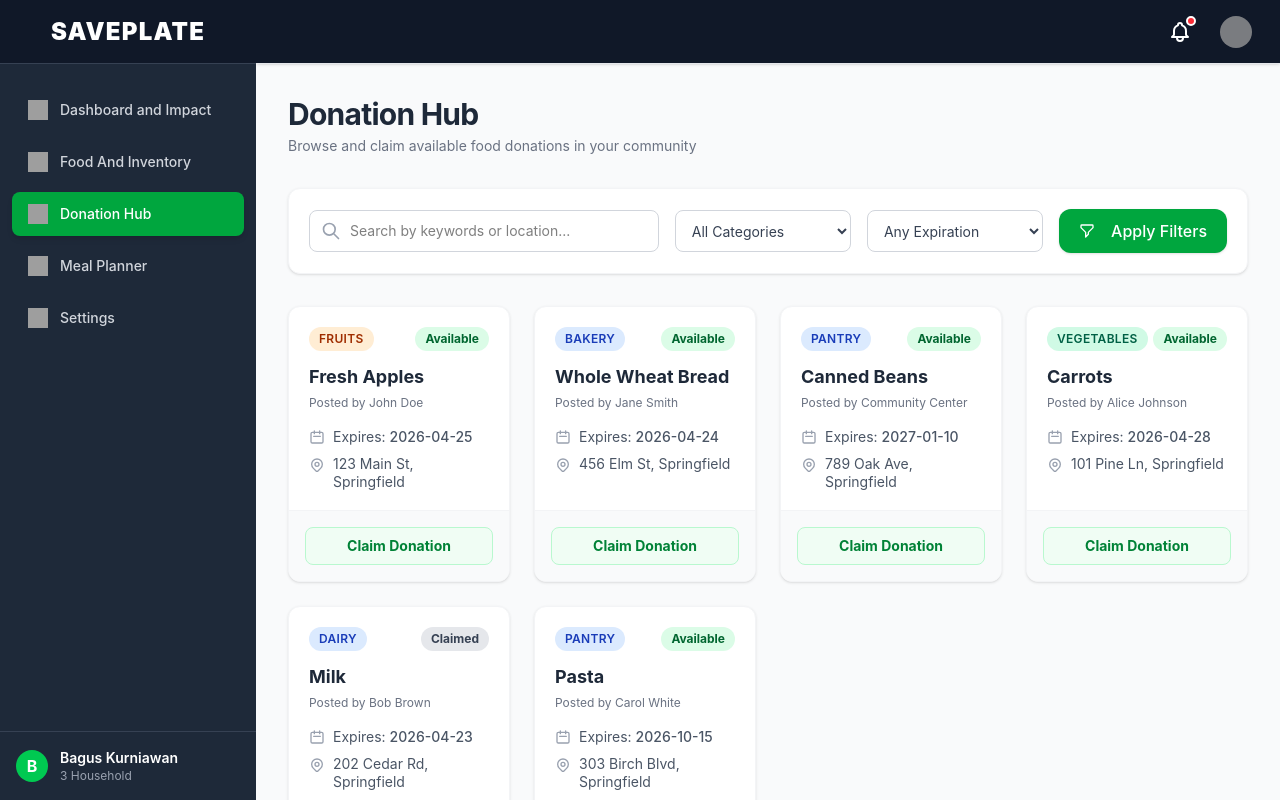
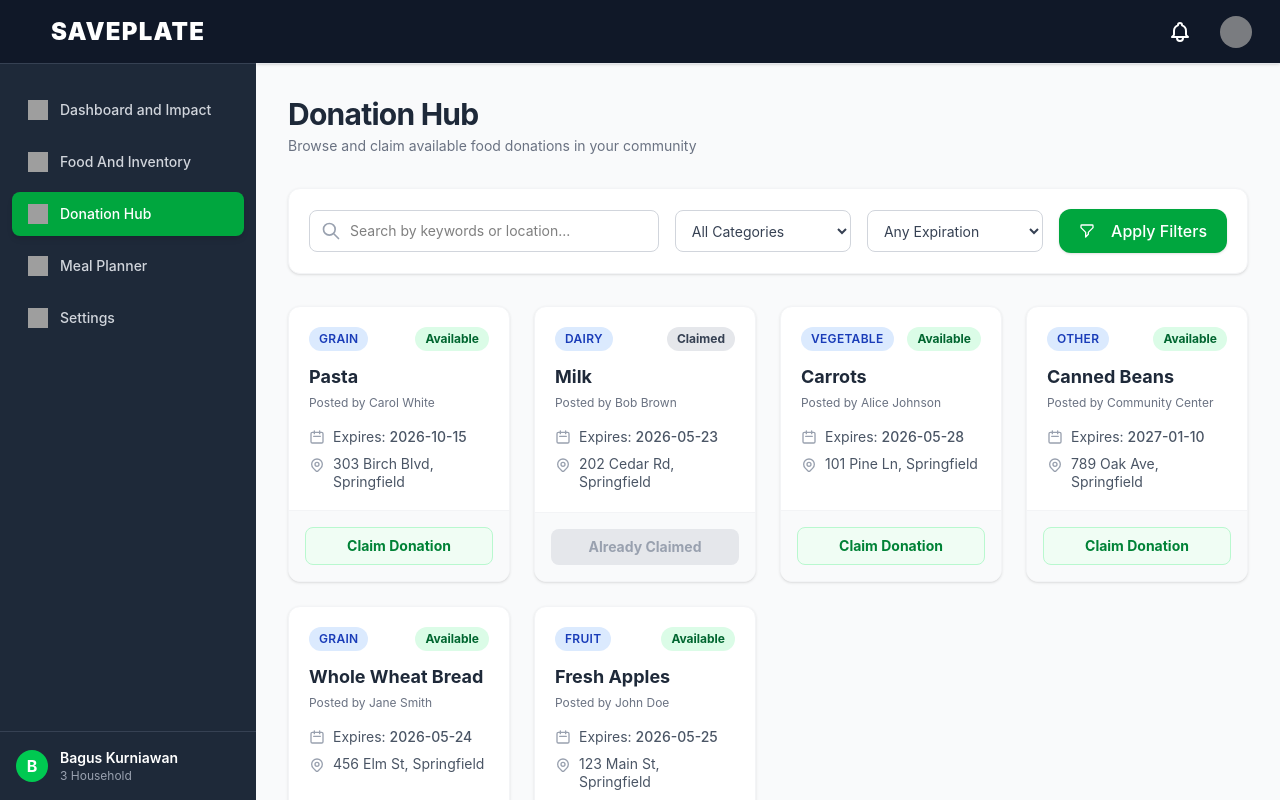
Before and after one commit to kurngxtech/SmartWaste, an Angular app in the folder SavePlateApp/: page /donations in a window 1280 px wide. Built offline with nearby package versions, Linux system fonts and the light colour scheme; grey boxes are pictures that could not be loaded.

Commit message:
features: completing prototype part 1

```diff
--- a/SavePlateApp/src/app/services/inventory.service.ts
+++ b/SavePlateApp/src/app/services/inventory.service.ts
@@ -12,6 +12,7 @@ export interface InventoryItem {
    daysLeft?: number;
    isUsed?: boolean;
    isPlanned?: boolean;
+   isClaimed?: boolean;
 }
 
 @Injectable({
@@ -19,15 +20,15 @@ export interface InventoryItem {
 })
 export class InventoryService {
    private _items = signal<InventoryItem[]>([
-      { id: '1', name: 'Spinach', category: 'Vegetable', quantity: 2, expiryDate: '2026-04-22', location: 'Fridge', status: '', note: 'Organic' },
-      { id: '2', name: 'Milk', category: 'Dairy', quantity: 1, expiryDate: '2026-04-20', location: 'Fridge', status: '', note: '-' },
+      { id: '1', name: 'Spinach', category: 'Vegetable', quantity: 2, expiryDate: '2026-05-20', location: 'Fridge', status: '', note: 'Organic' },
+      { id: '2', name: 'Milk', category: 'Dairy', quantity: 1, expiryDate: '2026-05-18', location: 'Fridge', status: '', note: '-' },
       { id: '3', name: 'Rice', category: 'Grain', quantity: 5, expiryDate: '2026-12-01', location: 'Pantry', status: '', note: 'Jasmine rice' },
-      { id: '4', name: 'Chicken Breast', category: 'Meat', quantity: 3, expiryDate: '2026-04-25', location: 'Freezer', status: '', note: '-' },
-      { id: '5', name: 'Apple', category: 'Fruit', quantity: 6, expiryDate: '2026-05-10', location: 'Fridge', status: '', note: '-' },
-      { id: '6', name: 'Pork Belly', category: 'Meat', quantity: 1, expiryDate: '2026-04-25', location: 'Freezer', status: '', note: '-' }
+      { id: '4', name: 'Chicken Breast', category: 'Meat', quantity: 3, expiryDate: '2026-05-25', location: 'Freezer', status: '', note: '-' },
+      { id: '5', name: 'Apple', category: 'Fruit', quantity: 6, expiryDate: '2026-05-15', location: 'Fridge', status: '', note: '-' },
+      { id: '6', name: 'Pork Belly', category: 'Meat', quantity: 1, expiryDate: '2026-05-19', location: 'Freezer', status: '', note: '-' }
    ]);
 
-   today = new Date('2026-04-19T00:00:00');
+   today = new Date();
 
    readonly items = this._items.asReadonly();
 
@@ -38,7 +39,7 @@ export class InventoryService {
    refreshStatuses() {
       this._items.update(items => {
          return items.map(item => {
-            if (item.status === 'Donated') return item;
+            if (item.status === 'Donated' || item.status === 'Planned') return item;
 
             const expDate = new Date(item.expiryDate);
             const diffTime = expDate.getTime() - this.today.getTime();
@@ -101,6 +102,10 @@ export class InventoryService {
       this._items.set(newItems);
    }
 
+   updateItem(updatedItem: InventoryItem) {
+      this._items.update(items => items.map(i => i.id === updatedItem.id ? updatedItem : i));
+   }
+
    addItem(item: InventoryItem) {
       this._items.update(items => [...items, item]);
    }
@@ -108,4 +113,17 @@ export class InventoryService {
    removeItem(id: string) {
       this._items.update(items => items.filter(i => i.id !== id));
    }
+
+   getItemById(id: string): InventoryItem | undefined {
+      return this._items().find(i => i.id === id);
+   }
+
+   planItem(id: string) {
+      this._items.update(items => items.map(item => {
+         if (item.id === id) {
+            return { ...item, isPlanned: true, status: 'Planned' };
+         }
+         return item;
+      }));
+   }
 }
--- a/SavePlateApp/src/app/services/notification.service.ts
+++ b/SavePlateApp/src/app/services/notification.service.ts
@@ -25,46 +25,43 @@ export class NotificationService {
          type: (n.type === 'danger' ? 'danger' : n.type) as any
       }));
 
-      // 2. Get alerts from AnalyticsService and convert to AppNotification
-      // Note: Since AnalyticsService.getAlerts() doesn't use signals yet,
-      // this won't auto-update unless AnalyticsService is changed.
-      // However, it will update when inventoryService changes.
-      const analyticsNotifs: AppNotification[] = this.analyticsService.getAlerts().map((alert, index) => {
-         let type: 'danger' | 'warning' | 'success' | 'info' = 'info';
-         let icon = '';
-         let action = 'View Details';
-
-         if (alert.type === 'success') {
-            type = 'success';
-            icon = 'M9 12l2 2 4-4m6 2a9 9 0 11-18 0 9 9 0 0118 0z';
-            action = 'View Donation';
-         } else if (alert.type === 'alert') {
-            type = 'danger';
-            icon = 'M12 9v2m0 4h.01m-6.938 4h13.856c1.54 0 2.502-1.667 1.732-3L13.732 4c-.77-1.333-2.694-1.333-3.464 0L3.34 16c-.77 1.333.192 3 1.732 3z';
-            action = 'Check Item';
-         }
-
-         return {
-            id: `analytics-${index}`,
-            title: alert.title,
-            description: alert.subtitle,
-            time: 'Today',
-            type,
-            icon,
-            action,
+      // 2. Get donation alerts dynamically from InventoryService
+      const donatedNotifs: AppNotification[] = this.inventoryService.items()
+         .filter(item => item.status === 'Donated')
+         .map((item, index) => ({
+            id: `donated-${item.id}`,
+            title: 'DONATION SUCCESS',
+            description: `${item.quantity} of ${item.name} donated successfully`,
+            time: 'Just now',
+            type: 'success',
+            icon: 'M9 12l2 2 4-4m6 2a9 9 0 11-18 0 9 9 0 0118 0z',
+            action: 'View Donation',
             isRead: false,
             details: {
-               impactText: type === 'success'
-                  ? `Your donation was claimed! This helped save food and support the community.`
-                  : `Please check your inventory to resolve this alert.`,
-               actionButtons: type === 'success'
-                  ? [{ label: 'View Donation', action: 'view_donation', style: 'primary' as const }]
-                  : [{ label: 'Check Item', action: 'check_item', style: 'primary' as const }]
+               impactText: `Your donation was registered! This helps save food and support the community.`,
+               actionButtons: [{ label: 'View Donation', action: 'view_donation', style: 'primary' as const }]
             }
-         };
-      });
+         }));
 
-      let allNotifs = [...inventoryNotifs, ...analyticsNotifs];
+      // 3. Get claimed alerts from InventoryService
+      const claimedNotifs: AppNotification[] = this.inventoryService.items()
+         .filter(item => item.isClaimed)
+         .map((item) => ({
+            id: `claimed-${item.id}`,
+            title: 'ITEM CLAIMED',
+            description: `You successfully claimed ${item.name}.`,
+            time: 'Just now',
+            type: 'info',
+            icon: 'M9 12l2 2 4-4m6 2a9 9 0 11-18 0 9 9 0 0118 0z',
+            action: 'View Inventory',
+            isRead: false,
+            details: {
+               impactText: `You've helped reduce food waste by claiming this item! It has been added to your inventory.`,
+               actionButtons: [{ label: 'View Inventory', action: 'view_inventory', style: 'primary' as const }]
+            }
+         }));
+
+      let allNotifs = [...inventoryNotifs, ...donatedNotifs, ...claimedNotifs];
 
       // Apply settings logic to filter notifications
       if (!prefs.expiryAlerts) {
@@ -77,7 +74,7 @@ export class NotificationService {
          allNotifs = allNotifs.filter(n => n.type !== 'info');
       }
 
-      return allNotifs;
+      return allNotifs.reverse();
    });
 
    getAllNotifications(): AppNotification[] {
--- a/SavePlateApp/src/app/user-page/donation-hub-page/donation-hub-page.html
+++ b/SavePlateApp/src/app/user-page/donation-hub-page/donation-hub-page.html
@@ -121,11 +121,22 @@
                </div>
 
                <div class="p-4 bg-gray-50 border-t border-gray-100">
-                  <button (click)="claimDonation(item)" [disabled]="item.status === 'Claimed'"
-                     class="w-full py-2 px-4 rounded-lg font-bold text-sm transition-colors flex items-center justify-center"
-                     [ngClass]="item.status === 'Claimed' ? 'bg-gray-200 text-gray-400 cursor-not-allowed' : 'bg-green-50 hover:bg-green-600 hover:text-white text-green-700 border border-green-200 hover:border-transparent'">
-                     {{ item.status === 'Claimed' ? 'Already Claimed' : 'Claim Donation' }}
-                  </button>
+                  <ng-container *ngIf="item.postedBy !== 'You'; else userDonationActions">
+                     <button (click)="claimDonation(item)" [disabled]="item.status === 'Claimed'"
+                        class="w-full py-2 px-4 rounded-lg font-bold text-sm transition-colors flex items-center justify-center"
+                        [ngClass]="item.status === 'Claimed' ? 'bg-gray-200 text-gray-400 cursor-not-allowed' : 'bg-green-50 hover:bg-green-600 hover:text-white text-green-700 border border-green-200 hover:border-transparent'">
+                        {{ item.status === 'Claimed' ? 'Already Claimed' : 'Claim Donation' }}
+                     </button>
+                  </ng-container>
+                  <ng-template #userDonationActions>
+                     <div class="flex flex-col gap-2">
+                        <span class="text-xs text-gray-500 font-medium text-center">3 Volunteers in your area are eligible to claim this</span>
+                        <button (click)="cancelDonation(item)"
+                           class="w-full py-2 px-4 rounded-lg font-bold text-sm transition-colors bg-red-50 text-red-700 border border-red-200 hover:bg-red-600 hover:text-white hover:border-transparent">
+                           Cancel Donation
+                        </button>
+                     </div>
+                  </ng-template>
                </div>
             </div>
 
--- a/SavePlateApp/src/app/user-page/donation-hub-page/donation-hub-page.ts
+++ b/SavePlateApp/src/app/user-page/donation-hub-page/donation-hub-page.ts
@@ -1,8 +1,9 @@
-import { Component, OnInit } from '@angular/core';
+import { Component, OnInit, inject } from '@angular/core';
 import { CommonModule } from '@angular/common';
 import { FormsModule } from '@angular/forms';
 import { SideBarNavigation } from '../side-bar-navigation/side-bar-navigation';
 import { Header } from '../header/header';
+import { InventoryService } from '../../services/inventory.service';
 
 export interface DonationItem {
    id: string;
@@ -14,6 +15,15 @@ export interface DonationItem {
    postedBy: string;
 }
 
+const MOCK_DONATIONS: DonationItem[] = [
+   { id: '1', name: 'Fresh Apples', category: 'Fruit', expiryDate: '2026-05-25', pickupLocation: '123 Main St, Springfield', status: 'Available', postedBy: 'John Doe' },
+   { id: '2', name: 'Whole Wheat Bread', category: 'Grain', expiryDate: '2026-05-24', pickupLocation: '456 Elm St, Springfield', status: 'Available', postedBy: 'Jane Smith' },
+   { id: '3', name: 'Canned Beans', category: 'Other', expiryDate: '2027-01-10', pickupLocation: '789 Oak Ave, Springfield', status: 'Available', postedBy: 'Community Center' },
+   { id: '4', name: 'Carrots', category: 'Vegetable', expiryDate: '2026-05-28', pickupLocation: '101 Pine Ln, Springfield', status: 'Available', postedBy: 'Alice Johnson' },
+   { id: '5', name: 'Milk', category: 'Dairy', expiryDate: '2026-05-23', pickupLocation: '202 Cedar Rd, Springfield', status: 'Claimed', postedBy: 'Bob Brown' },
+   { id: '6', name: 'Pasta', category: 'Grain', expiryDate: '2026-10-15', pickupLocation: '303 Birch Blvd, Springfield', status: 'Available', postedBy: 'Carol White' }
+];
+
 @Component({
    selector: 'app-donation-hub-page',
    standalone: true,
@@ -22,14 +32,9 @@ export interface DonationItem {
    styleUrl: './donation-hub-page.css'
 })
 export class DonationHubPage implements OnInit {
-   donations: DonationItem[] = [
-      { id: '1', name: 'Fresh Apples', category: 'Fruits', expiryDate: '2026-04-25', pickupLocation: '123 Main St, Springfield', status: 'Available', postedBy: 'John Doe' },
-      { id: '2', name: 'Whole Wheat Bread', category: 'Bakery', expiryDate: '2026-04-24', pickupLocation: '456 Elm St, Springfield', status: 'Available', postedBy: 'Jane Smith' },
-      { id: '3', name: 'Canned Beans', category: 'Pantry', expiryDate: '2027-01-10', pickupLocation: '789 Oak Ave, Springfield', status: 'Available', postedBy: 'Community Center' },
-      { id: '4', name: 'Carrots', category: 'Vegetables', expiryDate: '2026-04-28', pickupLocation: '101 Pine Ln, Springfield', status: 'Available', postedBy: 'Alice Johnson' },
-      { id: '5', name: 'Milk', category: 'Dairy', expiryDate: '2026-04-23', pickupLocation: '202 Cedar Rd, Springfield', status: 'Claimed', postedBy: 'Bob Brown' },
-      { id: '6', name: 'Pasta', category: 'Pantry', expiryDate: '2026-10-15', pickupLocation: '303 Birch Blvd, Springfield', status: 'Available', postedBy: 'Carol White' }
-   ];
+   private inventoryService = inject(InventoryService);
+
+   donations: DonationItem[] = [];
 
    filteredDonations: DonationItem[] = [];
 
@@ -38,7 +43,7 @@ export class DonationHubPage implements OnInit {
    selectedCategory = 'All';
    selectedExpiry = 'All';
 
-   categories = ['All', 'Fruits', 'Vegetables', 'Bakery', 'Pantry', 'Dairy', 'Meat', 'Other'];
+   categories = ['All', 'Fruit', 'Vegetable', 'Dairy', 'Meat', 'Grain', 'Snack', 'Beverage', 'Other'];
    expiryOptions = ['All', 'Expiring in 7 days', 'Expiring in 30 days'];
 
    // Toast feedback state
@@ -46,6 +51,22 @@ export class DonationHubPage implements OnInit {
    toastType: 'success' | 'error' = 'success';
 
    ngOnInit() {
+      const userDonated = this.inventoryService.items()
+         .filter(item => item.status === 'Donated')
+         .map(item => ({
+            id: item.id,
+            name: item.name,
+            category: item.category,
+            expiryDate: item.expiryDate,
+            pickupLocation: 'Your Address',
+            status: 'Available' as const,
+            postedBy: 'You'
+         }));
+
+      this.donations = [
+         ...MOCK_DONATIONS,
+         ...userDonated
+      ].reverse();
       this.filteredDonations = [...this.donations];
    }
 
@@ -61,7 +82,7 @@ export class DonationHubPage implements OnInit {
          let matchExpiry = true;
          if (this.selectedExpiry !== 'All') {
             const expDate = new Date(item.expiryDate);
-            const today = new Date('2026-04-20');
+            const today = new Date();
             const diffDays = Math.ceil((expDate.getTime() - today.getTime()) / (1000 * 3600 * 24));
 
             if (this.selectedExpiry === 'Expiring in 7 days') {
@@ -72,17 +93,38 @@ export class DonationHubPage implements OnInit {
          }
 
          return matchSearch && matchCategory && matchExpiry;
-      });
+      }).reverse();
    }
 
    claimDonation(item: DonationItem) {
       if (item.status === 'Claimed') return;
 
-      // Simulate backend update
       item.status = 'Claimed';
 
-      // Show toast
-      this.showToast(`Successfully claimed ${item.name}! Please arrange pickup soon.`, 'success');
+      this.inventoryService.addItem({
+         id: 'claimed-' + item.id,
+         name: item.name,
+         category: item.category,
+         quantity: 1,
+         expiryDate: item.expiryDate,
+         location: 'Fridge',
+         status: 'Good',
+         note: `Claimed from ${item.postedBy}`,
+         isClaimed: true
+      });
+
+      this.showToast(`Successfully claimed ${item.name}! Added to your inventory.`, 'success');
+   }
+
+   cancelDonation(item: DonationItem) {
+      const invItem = this.inventoryService.getItemById(item.id);
+      if (invItem) {
+         invItem.status = 'Good';
+         this.inventoryService.updateItem(invItem);
+      }
+      this.donations = this.donations.filter(d => d.id !== item.id);
+      this.applyFilters();
+      this.showToast(`Donation cancelled. Item returned to inventory.`, 'success');
    }
 
    showToast(message: string, type: 'success' | 'error') {
--- a/SavePlateApp/src/app/user-page/food-inventory-page/food-inventory-page.ts
+++ b/SavePlateApp/src/app/user-page/food-inventory-page/food-inventory-page.ts
@@ -6,9 +6,7 @@ import { SideBarNavigation } from '../side-bar-navigation/side-bar-navigation';
 import { Header } from '../header/header';
 import { MealPlannerService } from '../../services/meal-planner';
 import { InventoryService, InventoryItem } from '../../services/inventory.service';
-import { Router } from '@angular/router';
-
-// Interface moved to service
+import { Router, ActivatedRoute } from '@angular/router';
 
 
 @Component({
@@ -65,7 +63,8 @@ export class FoodInventoryPageComponent implements OnInit {
       private fb: FormBuilder,
       private mealPlannerService: MealPlannerService,
       private inventoryService: InventoryService,
-      private router: Router
+      private router: Router,
+      private route: ActivatedRoute
    ) {
       this.addForm = this.fb.group({
          name: ['', Validators.required],
@@ -88,6 +87,15 @@ export class FoodInventoryPageComponent implements OnInit {
       this.items = [...this.inventoryService.items()];
       this.calculateSummary();
       this.applyFilters();
+
+      this.route.queryParams.subscribe(params => {
+         if (params['action'] === 'donate' && params['itemId']) {
+            const itemToDonate = this.items.find(i => i.id === params['itemId']);
+            if (itemToDonate) {
+               this.openDonateModal(itemToDonate);
+            }
+         }
+      });
    }
 
    updateItemStatuses() {
@@ -112,7 +120,7 @@ export class FoodInventoryPageComponent implements OnInit {
          const matchStatus = this.selectedStatus === 'All' || item.status === this.selectedStatus;
 
          return matchSearch && matchCategory && matchLocation && matchStatus;
-      });
+      }).reverse();
    }
 
    onFilterChange() {
@@ -266,6 +274,7 @@ export class FoodInventoryPageComponent implements OnInit {
          case 'Expiring soon': return 'bg-yellow-100 text-yellow-800';
          case 'Expired': return 'bg-red-100 text-red-800';
          case 'Donated': return 'bg-gray-100 text-gray-500';
+         case 'Planned': return 'bg-blue-100 text-blue-800';
          default: return 'bg-gray-100 text-gray-800';
       }
    }
--- a/SavePlateApp/src/app/user-page/notifications-page/notifications-page.ts
+++ b/SavePlateApp/src/app/user-page/notifications-page/notifications-page.ts
@@ -1,9 +1,12 @@
 import { Component, inject, Signal } from '@angular/core';
 import { CommonModule } from '@angular/common';
+import { Router } from '@angular/router';
 import { SideBarNavigation } from '../side-bar-navigation/side-bar-navigation';
 import { Header } from '../header/header';
 import { NotificationService } from '../../services/notification.service';
 import { AppNotification } from '../../models/notification.model';
+import { InventoryService } from '../../services/inventory.service';
+import { MealPlannerService } from '../../services/meal-planner';
 
 @Component({
    selector: 'app-notifications-page',
@@ -13,6 +16,10 @@ import { AppNotification } from '../../models/notification.model';
 })
 export class NotificationsPage {
    private notificationService = inject(NotificationService);
+   private inventoryService = inject(InventoryService);
+   private mealPlannerService = inject(MealPlannerService);
+   private router = inject(Router);
+
    notifications: Signal<AppNotification[]> = this.notificationService.notifications;
 
    selectedNotif: any | null = null;
@@ -28,8 +35,32 @@ export class NotificationsPage {
    }
 
    handleAction(action: string) {
-      console.log('Action triggered:', action);
-      // Here you could trigger routing or call a service based on the action
+      if (!this.selectedNotif) return;
+
+      if (action === 'plan') {
+         const item = this.inventoryService.getItemById(this.selectedNotif.id);
+         if (item && !item.isPlanned) {
+            this.inventoryService.planItem(item.id);
+            this.mealPlannerService.syncInventoryItem(item);
+            this.mealPlannerService.addPlan({
+               name: 'Meal with ' + item.name,
+               day: 'Mon',
+               slot: 'Dinner',
+               date: '2026-04-20',
+               ingredients: [{ itemId: item.id, itemName: item.name, quantity: 1 }],
+               reminderEnabled: false
+            });
+         }
+      } else if (action === 'donate') {
+         this.router.navigate(['/food-inventory'], { queryParams: { action: 'donate', itemId: this.selectedNotif.id } });
+      } else if (action === 'view_donation') {
+         this.router.navigate(['/donation-hub']);
+      } else if (action === 'view_inventory') {
+         this.router.navigate(['/food-inventory']);
+      } else if (action === 'remove') {
+         this.inventoryService.removeItem(this.selectedNotif.id);
+      }
+
       this.closeNotifModal();
    }
 }
```
Also changed, not shown: 1 other file (tests, documents, lock files or other folders).
